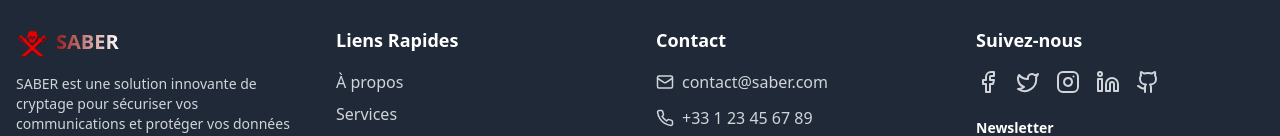
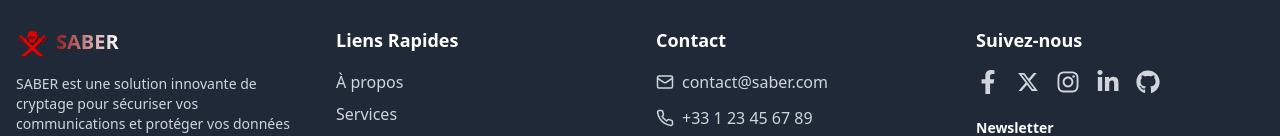
Before and after one commit to mpgamer75/fall2024-webtech-210, a Next.js app in the folder app-cryptage/: page / in a window 1280 px wide. Shown: the part 1474-1610 px from the top of the page. Built offline with nearby package versions, Linux system fonts and the light colour scheme.

Commit message:
fix: Mise à jour des icons Instagram, Twitter ( X ), LinkdIn et Github avec des versions non obselète ( installation du package 'react-icons' afin de pouvoir faire ces imports )

```diff
--- a/app-cryptage/package.json
+++ b/app-cryptage/package.json
@@ -13,7 +13,8 @@
     "lucide-react": "^0.454.0",
     "next": "15.0.3",
     "react": "19.0.0-rc-66855b96-20241106",
-    "react-dom": "19.0.0-rc-66855b96-20241106"
+    "react-dom": "19.0.0-rc-66855b96-20241106",
+    "react-icons": "^5.3.0"
   },
   "devDependencies": {
     "eslint": "^8",
--- a/app-cryptage/src/app/page.js
+++ b/app-cryptage/src/app/page.js
@@ -1,15 +1,11 @@
 'use client';
 
 import Logo from './components/Logo';
+
 import {
   Mail,
   Phone,
   MapPin,
-  Facebook,
-  Twitter,
-  Instagram,
-  Linkedin,
-  Github,
   Search,
   Settings,
   Home as HomeIcon,
@@ -17,6 +13,16 @@ import {
   Unlock,
   BookOpen
 } from 'lucide-react';
+
+import {
+  FaFacebookF,
+  FaInstagram,
+  FaLinkedinIn,
+  FaGithub
+} from 'react-icons/fa';
+
+import {RiTwitterXFill} from 'react-icons/ri';
+
 
 export default function HomePage() {
   return (
@@ -225,19 +231,19 @@ export default function HomePage() {
               <h3 className="text-lg font-semibold mb-4 text-white">Suivez-nous</h3>
               <div className="flex space-x-4">
                 <a href="#" className="hover:text-white transition-colors duration-300">
-                  <Facebook size={24} />
+                  <FaFacebookF size={24} />
                 </a>
                 <a href="#" className="hover:text-white transition-colors duration-300">
-                  <Twitter size={24} />
+                  <RiTwitterXFill size={24} />
                 </a>
                 <a href="#" className="hover:text-white transition-colors duration-300">
-                  <Instagram size={24} />
+                  <FaInstagram size={24} />
                 </a>
                 <a href="#" className="hover:text-white transition-colors duration-300">
-                  <Linkedin size={24} />
+                  <FaLinkedinIn size={24} />
                 </a>
                 <a href="#" className="hover:text-white transition-colors duration-300">
-                  <Github size={24} />
+                  <FaGithub size={24} />
                 </a>
               </div>
               <div className="mt-6">
```
Also changed, not shown: 1 other file (tests, documents, lock files or other folders).
